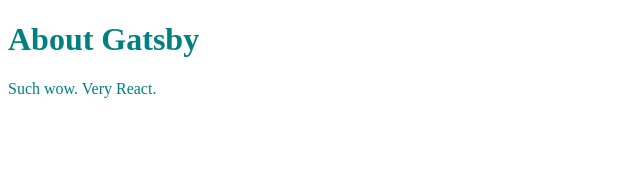
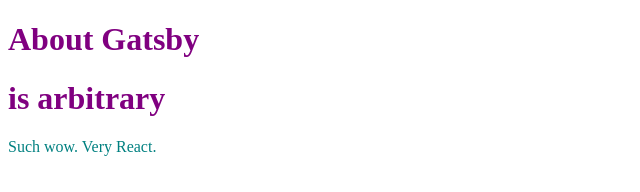
Before and after one commit to RyuseiNomi/gatsby-tutorial, a Gatsby site: page /about in a window 1280 px wide. Shown: the whole page, without its empty margins (0-640 px from the left). Built offline with nearby package versions, Linux system fonts and the light colour scheme; Gatsby itself is replaced by a stand-in of ours.

Commit message:
pass a few value to sub-component

```diff
--- a/src/components/header.js
+++ b/src/components/header.js
@@ -1,3 +1,8 @@
 import React from "react"
 
-export default props => <h1>{props.headerText}</h1>
+export default props => (
+  <div style={{color:`purple`}}>
+    <h1>{props.headerText}</h1>
+    <h1>{props.arbitraryPhrase}</h1>
+  </div>
+)
--- a/src/pages/about.js
+++ b/src/pages/about.js
@@ -3,7 +3,7 @@ import Header from "../components/header.js"
 
 export default () => (
   <div style={{ color: `teal` }}>
-    <Header headerText="About Gatsby"/>
+    <Header headerText="About Gatsby" arbitraryPhrase="is arbitrary"/>
     <p>Such wow. Very React.</p>
   </div>
 )
```
